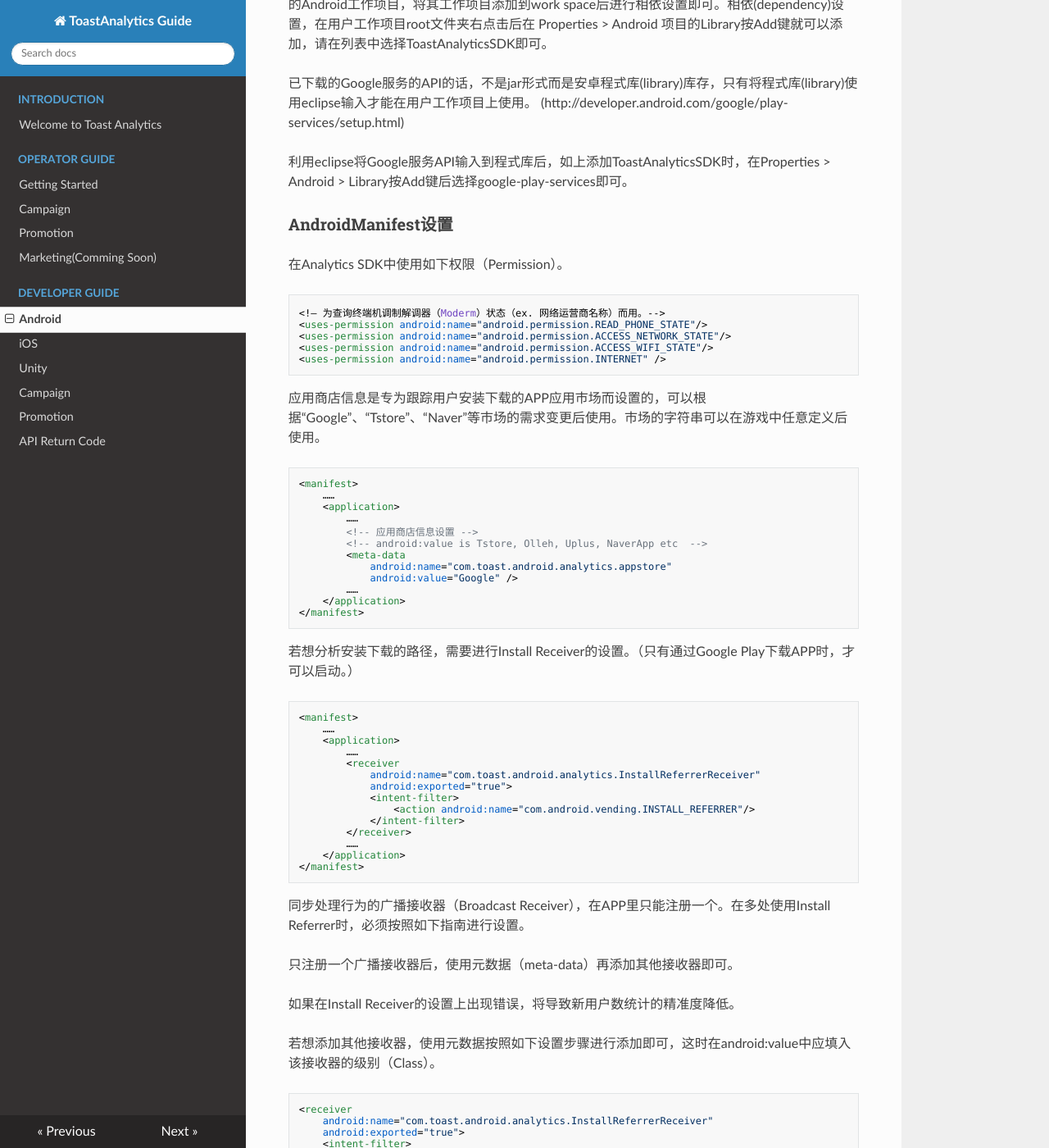
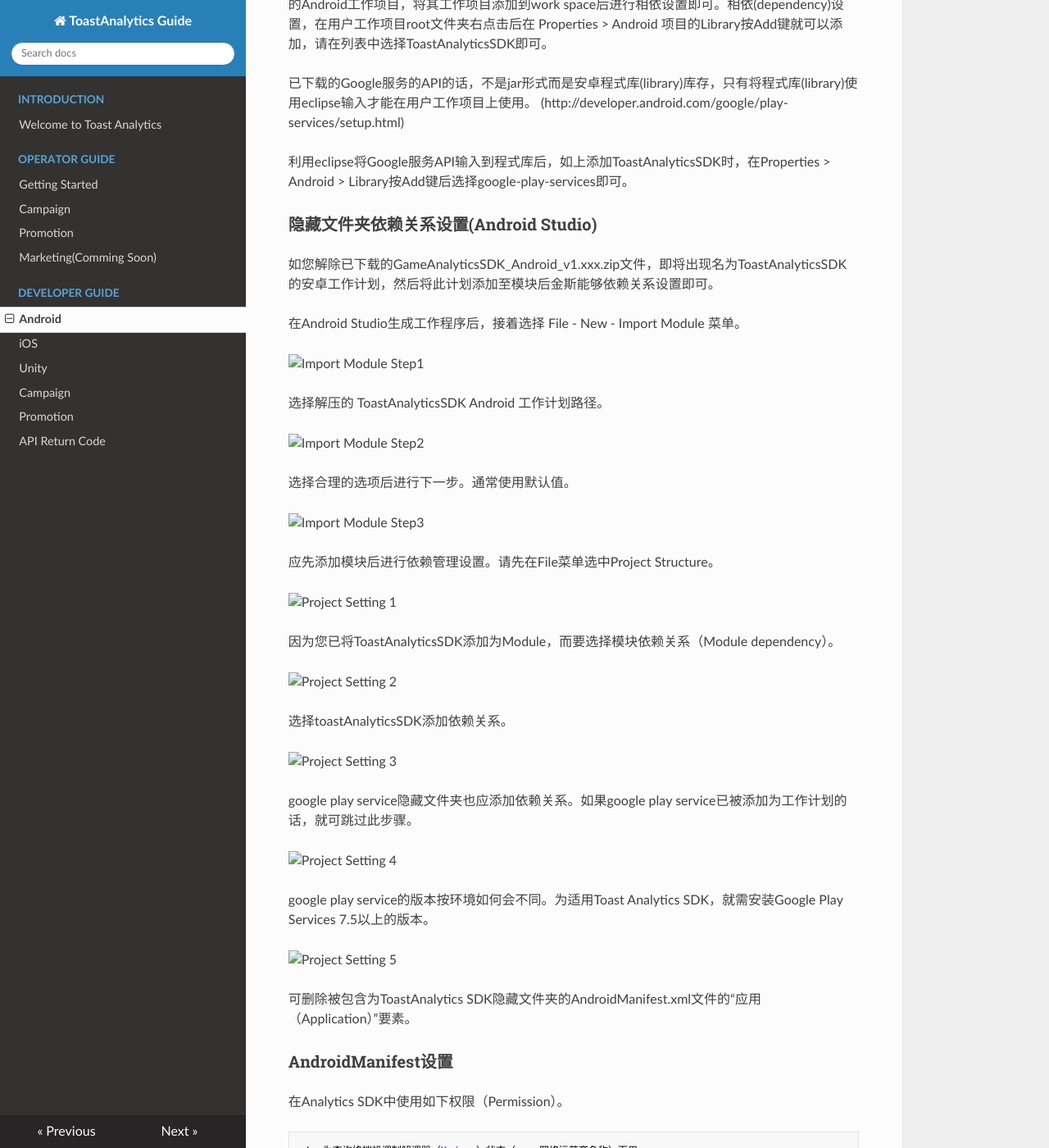
Before and after one commit to ToastAnalytics/ToastAnalytics_ZH, an MkDocs documentation site: the page built from docs/Developer/4. Android Developer Guide.md, in a window 1280 px wide and 1400 px high, scrolled down 644 px. Shown: the whole window at 82% size. Built offline with MkDocs 1.6.1, drawn with Linux system fonts in a browser that asks for light colours; nearby versions of some CDN libraries; old or Windows-style settings are respelled for this version of MkDocs.

Commit message:
Update 4. Android Developer Guide.md

```diff
--- a/docs/Developer/4. Android Developer Guide.md
+++ b/docs/Developer/4. Android Developer Guide.md
@@ -27,6 +27,43 @@
 
 利用eclipse将Google服务API输入到程式库后，如上添加ToastAnalyticsSDK时，在Properties > Android > Library按Add键后选择google-play-services即可。
 
+### 隐藏文件夹依赖关系设置(Android Studio)
+
+如您解除已下载的GameAnalyticsSDK_Android_v1.xxx.zip文件，即将出现名为ToastAnalyticsSDK的安卓工作计划，然后将此计划添加至模块后金斯能够依赖关系设置即可。
+
+在Android Studio生成工作程序后，接着选择 File - New - Import Module 菜单。
+
+![Import Module Step1](https://raw.githubusercontent.com/ToastAnalytics/ToastAnalytics/master/docs/Developer/images/pg_aos_003.png)
+
+选择解压的 ToastAnalyticsSDK Android 工作计划路径。
+
+![Import Module Step2](https://raw.githubusercontent.com/ToastAnalytics/ToastAnalytics/master/docs/Developer/images/pg_aos_004.png)
+
+选择合理的选项后进行下一步。通常使用默认值。
+
+![Import Module Step3](https://raw.githubusercontent.com/ToastAnalytics/ToastAnalytics/master/docs/Developer/images/pg_aos_005.png)
+
+应先添加模块后进行依赖管理设置。请先在File菜单选中Project Structure。
+
+![Project Setting 1](https://raw.githubusercontent.com/ToastAnalytics/ToastAnalytics/master/docs/Developer/images/pg_aos_006.png)
+
+因为您已将ToastAnalyticsSDK添加为Module，而要选择模块依赖关系（Module dependency）。
+
+![Project Setting 2](https://raw.githubusercontent.com/ToastAnalytics/ToastAnalytics/master/docs/Developer/images/pg_aos_007.png)
+
+选择toastAnalyticsSDK添加依赖关系。
+
+![Project Setting 3](https://raw.githubusercontent.com/ToastAnalytics/ToastAnalytics/master/docs/Developer/images/pg_aos_008.png)
+
+google play service隐藏文件夹也应添加依赖关系。如果google play service已被添加为工作计划的话，就可跳过此步骤。
+
+![Project Setting 4](https://raw.githubusercontent.com/ToastAnalytics/ToastAnalytics/master/docs/Developer/images/pg_aos_009.png)
+
+google play service的版本按环境如何会不同。为适用Toast Analytics SDK，就需安装Google Play Services 7.5以上的版本。
+
+![Project Setting 5](https://raw.githubusercontent.com/ToastAnalytics/ToastAnalytics/master/docs/Developer/images/pg_aos_010.png)
+
+可删除被包含为ToastAnalytics SDK隐藏文件夹的AndroidManifest.xml文件的“应用（Application）”要素。
 
 ### AndroidManifest设置
 在Analytics SDK中使用如下权限（Permission）。
```
